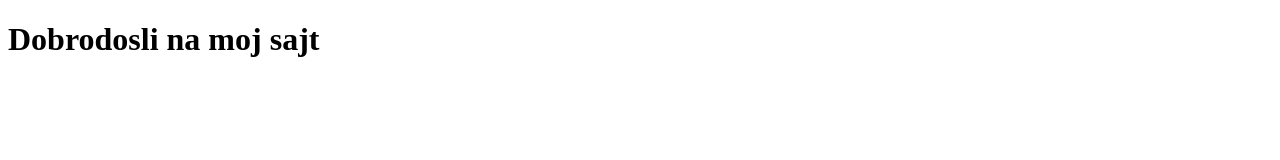
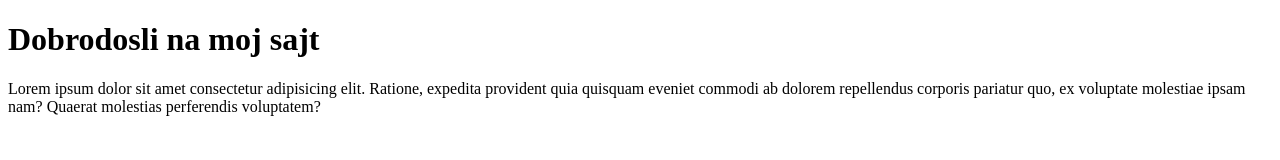
Before and after one commit to Vuk505/git-vezba, a plain HTML site: page index.html in a window 1280 px wide. Drawn offline with Linux system fonts and the light colour scheme.

Commit message:
Dodana main sekcija.

```diff
--- a/index.html
+++ b/index.html
@@ -1,13 +1,21 @@
 <!DOCTYPE html>
 <html lang="en">
-<head>
-    <meta charset="UTF-8">
-    <meta name="viewport" content="width=device-width, initial-scale=1.0">
+  <head>
+    <meta charset="UTF-8" />
+    <meta name="viewport" content="width=device-width, initial-scale=1.0" />
     <title>Document</title>
-</head>
-<body>
+  </head>
+  <body>
     <header>
-        <h1>Dobrodosli na moj sajt</h1>
+      <h1>Dobrodosli na moj sajt</h1>
     </header>
-</body>
+    <main>
+      <p>
+        Lorem ipsum dolor sit amet consectetur adipisicing elit. Ratione,
+        expedita provident quia quisquam eveniet commodi ab dolorem repellendus
+        corporis pariatur quo, ex voluptate molestiae ipsam nam? Quaerat
+        molestias perferendis voluptatem?
+      </p>
+    </main>
+  </body>
 </html>
```
